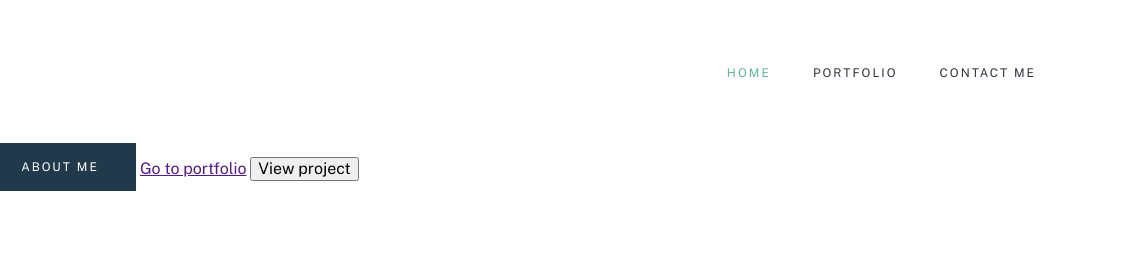
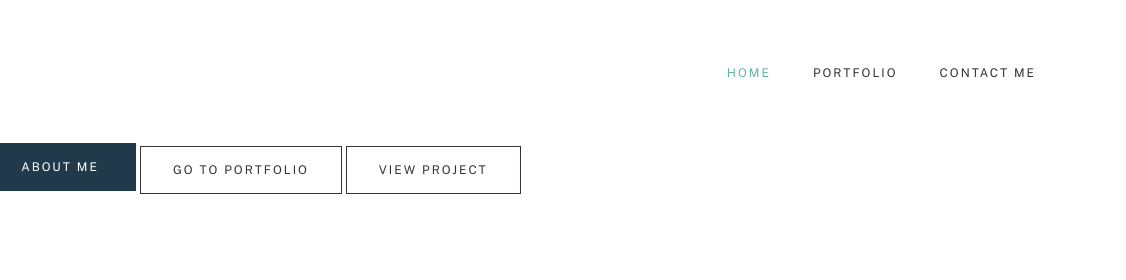
Before and after one commit to 7lucky-axolotl228/xa-minimalist-portfolio, a plain HTML site: page index.html in a window 1280 px wide. Shown: the top 280 px of the page, 154-1280 px from the left. Drawn offline with nearby package versions, Linux system fonts and the light colour scheme; a web font is replaced by a local one.

Commit message:
Add button components' styles

```diff
--- a/css/styles.css
+++ b/css/styles.css
@@ -148,6 +148,34 @@ select:-webkit-autofill:focus {
   color: #fff;
   text-align: center;
   text-transform: uppercase;
+}
+
+/* BUTTON */
+.button {
+  display: inline-block;
+  padding: 16px 32px;
+  font-size: 12px;
+  line-height: 14px;
+  letter-spacing: 2px;
+  border: 1px solid var(--grayish-dark-blue);
+  color: var(--grayish-dark-blue);
+  background-color: transparent;
+  text-decoration: none;
+  text-transform: uppercase;
+  cursor: pointer;
+}
+
+.button:hover {
+  color: #fff;
+  background-color: var(--grayish-dark-blue);
+}
+.button:active {
+  opacity: 0.6;
+}
+
+.button:disabled {
+  opacity: 0.2;
+  pointer-events: none;
 }
 
 /* LOGO */
```
